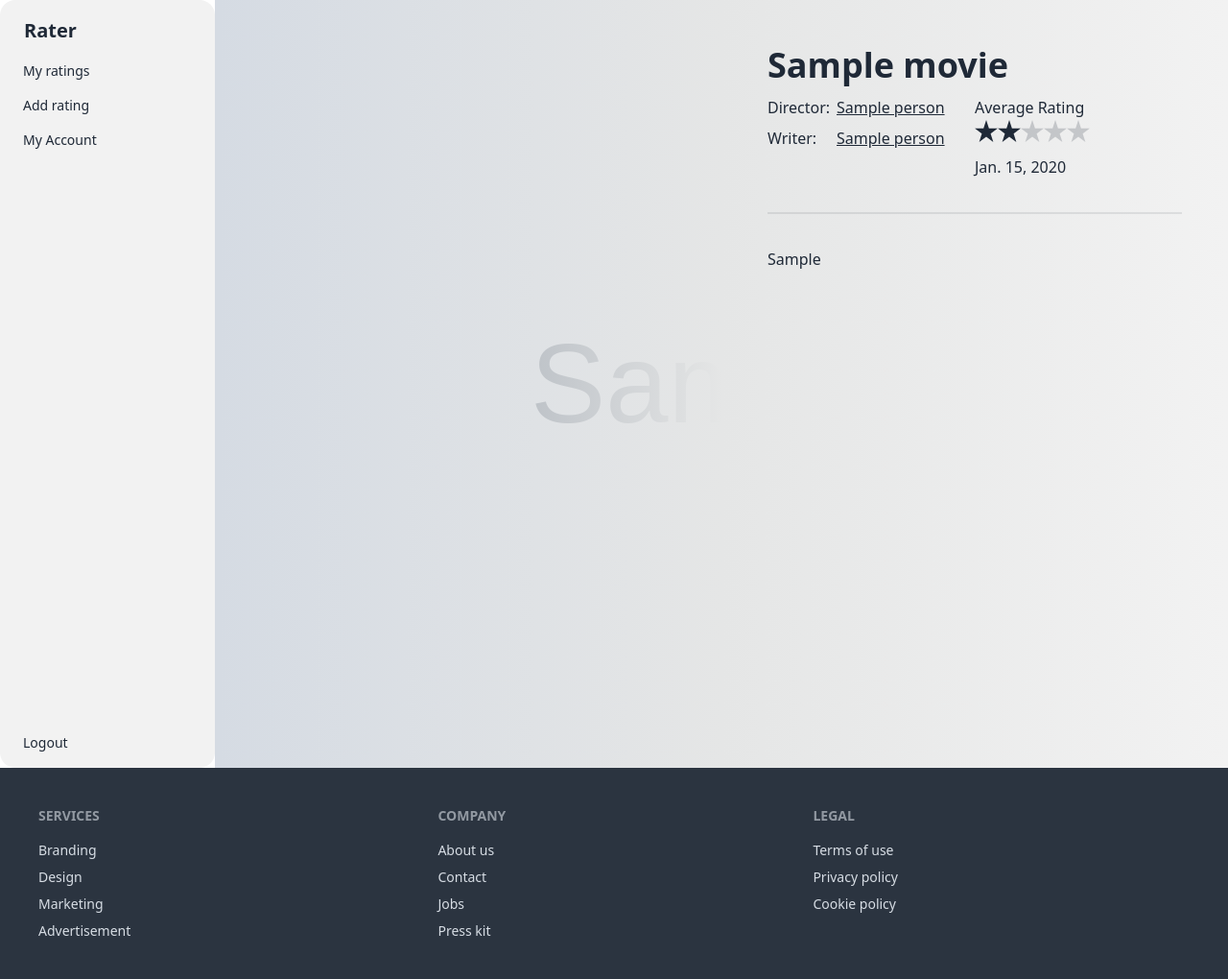
After one commit to spynetS/rater, a Django app: page /movie/movie/1 in a window 1280 px wide. The commit adds this page. Shown: the whole page at 96% size. Run offline with Django 4.2, Linux system fonts and the light colour scheme; a user stored in the database is signed in; tables that the repository leaves empty hold one stand-in row (values such as "Sample post"); grey boxes marked "Sample" are stand-in pictures; some libraries are stand-ins or nearby versions.

Commit message:
added more data to movie and added movie page

```diff
--- a/accounts/models.py
+++ b/accounts/models.py
@@ -6,7 +6,7 @@ class Account(models.Model):
     user = models.ForeignKey(User,on_delete=models.CASCADE,related_name="accounts")
     theme = models.TextField(default="")
 
-    friends = models.ManyToManyField(to='self', related_name='friends')
+    friends = models.ManyToManyField(to='self')
 
     def __str__(self):
         return self.user.username
--- a/accounts/templates/accounts/index.html
+++ b/accounts/templates/accounts/index.html
@@ -38,7 +38,7 @@
 		</tr>
 		</thead>
 		<tbody>
-			{% include "rating/ratings_rows.html" with ratings=ratings %}
+			{% include "rating/ratings_rows.html" with ratings=ratings edit=True description=True%}
 		</tbody>
 		{% include "spinner.html" %}
 	</table>
--- a/accounts/urls.py
+++ b/accounts/urls.py
@@ -24,6 +24,7 @@ from django.contrib.auth.views import LogoutView
 
 urlpatterns = [
     path('', views.index),
+    path('movie/<int:movie_id>', views.movie),
     path('add', views.add),
     path('edit/<int:rating_id>', views.edit),
     path('login/', views.custom_login_view, name='login'),
--- a/movies/models.py
+++ b/movies/models.py
@@ -7,11 +7,15 @@ class Person(models.Model):
 class Movie(models.Model):
     title =    models.TextField()
     poster =   models.TextField()
+    release = models.DateField()
+    plot = models.TextField()
+    imdbRating = models.DecimalField(decimal_places=2,max_digits=4)
 
     imdbID =   models.TextField()
 
     director = models.ForeignKey(Person,on_delete=models.CASCADE,related_name='directed_movies',null=True)
     writer =   models.ForeignKey(Person,on_delete=models.CASCADE,related_name='writen_movies',null=True)
+    actors = models.ManyToManyField(Person,related_name="acted_movies")
 
     def __str__(self):
         return self.title
--- /dev/null
+++ b/movies/templates/movies/movie.html
@@ -0,0 +1,43 @@
+
+{% extends 'accounts/base.html' %}
+
+{% block content %}
+	<div class="flex flex-row w-full relative gap-12 " >
+		<img src="{{movie.poster}}" alt="" />
+		<div class="grid grid-cols-2 absolute left-0 w-full h-screen bg-gradient-to-l from-base-200 via-base-300 to-transparent">
+			<div>
+			</div>
+			<div class=" flex flex-col  gap-3 p-12" >
+				<h1 class="text-4xl font-bold" >{{movie.title}}</h1>
+				<div class="grid grid-cols-2" >
+					<div class="flex flex-col gap-2" >
+						<div class="grid grid-cols-3">
+							<p>Director:</p>
+							<a href="/movie/director/{{movie.director.name}}" class="link col-span-2" >{{movie.director.name}}</a>
+						</div>
+						<div class="grid grid-cols-3">
+							<p>Writer:</p>
+							<a href="/" class="link col-span-2" >{{movie.writer.name}}</a>
+						</div>
+					</div>
+					<div>
+						<div class="mb-2">
+							<p>Average Rating</p>
+							<div class="rating">
+								<input type="radio" name="rating-1" class="mask mask-star" />
+								<input type="radio" name="rating-1" class="mask mask-star" checked="checked" />
+								<input type="radio" name="rating-1" class="mask mask-star" />
+								<input type="radio" name="rating-1" class="mask mask-star" />
+								<input type="radio" name="rating-1" class="mask mask-star" />
+							</div>
+						</div>
+						<p>{{movie.release}}</p>
+
+					</div>
+				</div>
+				<div class="divider"></div>
+				<p>{{movie.plot}}</p>
+			</div>
+		</div>
+	</div>
+{% endblock %}
--- a/movies/urls.py
+++ b/movies/urls.py
@@ -26,4 +26,5 @@ urlpatterns = [
     path('register/<int:rating_id>/', views.register_movie),
     path('search_api/', views.search_api),
     path('director/<str:director>',views.director_page),
+    path('movie/<int:movie_id>', views.movie),
 ]
--- a/movies/views.py
+++ b/movies/views.py
@@ -2,6 +2,7 @@ from django.contrib.auth.views import login_required
 from django.http import HttpResponse, JsonResponse
 from django.shortcuts import get_object_or_404, render
 import requests
+from datetime import datetime
 import json
 
 from rating.views import setmovie
@@ -46,13 +47,26 @@ def register_movie(request,rating_id):
         director, director_created = Person.objects.get_or_create(name=movie_data["Director"])
         writer, writer_created = Person.objects.get_or_create(name=movie_data["Writer"])
 
+
+
         movie,movie_created = Movie.objects.get_or_create(
             title=movie_data['Title'],
             poster=movie_data['Poster'],
+            release = datetime.strptime(movie_data['Released'],"%d %b %Y"),
+            plot = movie_data['Plot'],
+            imdbRating = float(movie_data['imdbRating']),
+
             director = director,
             writer = writer,
         )
         movie.save()
+
+        actors = movie_data['Actors'].replace('"',"").split(",")
+        for actor in actors:
+            print(actor.strip())
+            actor_model, actor_created = Person.objects.get_or_create(name=actor.strip())
+            movie.actors.add(actor_model)
+
         rating.movie = movie
         rating.save()
     response = render(request,"movies/poster.html",{"movie":movie})
@@ -64,22 +78,23 @@ from django.db.models import Avg, F, ExpressionWrapper, FloatField
 def director_page(request,director):
     director_model = get_object_or_404(Person,name=director)
     movies = director_model.directed_movies.all()
-    movie_with_ratings = movies.annotate(
-        avg_look=Avg('rating__look'),
-        avg_script=Avg('rating__script'),
-        avg_acting=Avg('rating__acting'),
-        avg_soundtrack=Avg('rating__soundtrack'),
-        avg_overalscore=Avg('rating__overalscore'),
-        avg_bonus=Avg('rating__bonus'),
-        avg_total=Avg(
-            ExpressionWrapper(
-                (F('rating__look') + F('rating__script') + F('rating__acting') + F('rating__soundtrack') + F('rating__overalscore') + F('rating__bonus')) / 5,
-                output_field=FloatField()
-            )
+    # Retrieve ratings for all movies directed by this director
+    ratings = Rating.objects.filter(movie__in=movies).annotate(
+        avg_look=Avg('look'),
+        avg_script=Avg('script'),
+        avg_acting=Avg('acting'),
+        avg_soundtrack=Avg('soundtrack'),
+        avg_overalscore=Avg('overalscore'),
+        avg_bonus=Avg('bonus'),
+        avg_total=ExpressionWrapper(
+            (F('look') + F('script') + F('acting') + F('soundtrack') + F('overalscore') + F('bonus')) / 5,
+            output_field=FloatField()
         )
-    ).values(
-        'id', 'title','poster', 'avg_look', 'avg_script', 'avg_acting', 'avg_soundtrack', 'avg_overalscore','avg_bonus', 'avg_total'
     )
-    print(movie_with_ratings)
 
-    return render(request,'movies/director.html',{"director":director_model,"movies":movie_with_ratings})
+    return render(request,'movies/director.html',{"director":director_model,"ratings":ratings})
+
+@login_required
+def movie(request,movie_id):
+    movie = get_object_or_404(Movie,pk=movie_id)
+    return render(request,'movies/movie.html',{'movie':movie})
```
Also changed, not shown: accounts/views.py (+7 -0 lines), movies/templates/movies/director.html (+2 -14 lines), rating/templates/rating/ratings_rows.html (+11 -3 lines), accounts/migrations/0003_alter_account_friends.py (added), movies/migrations/0004_movie_actors_movie_imdbrating_movie_plot_and_more.py (added).
